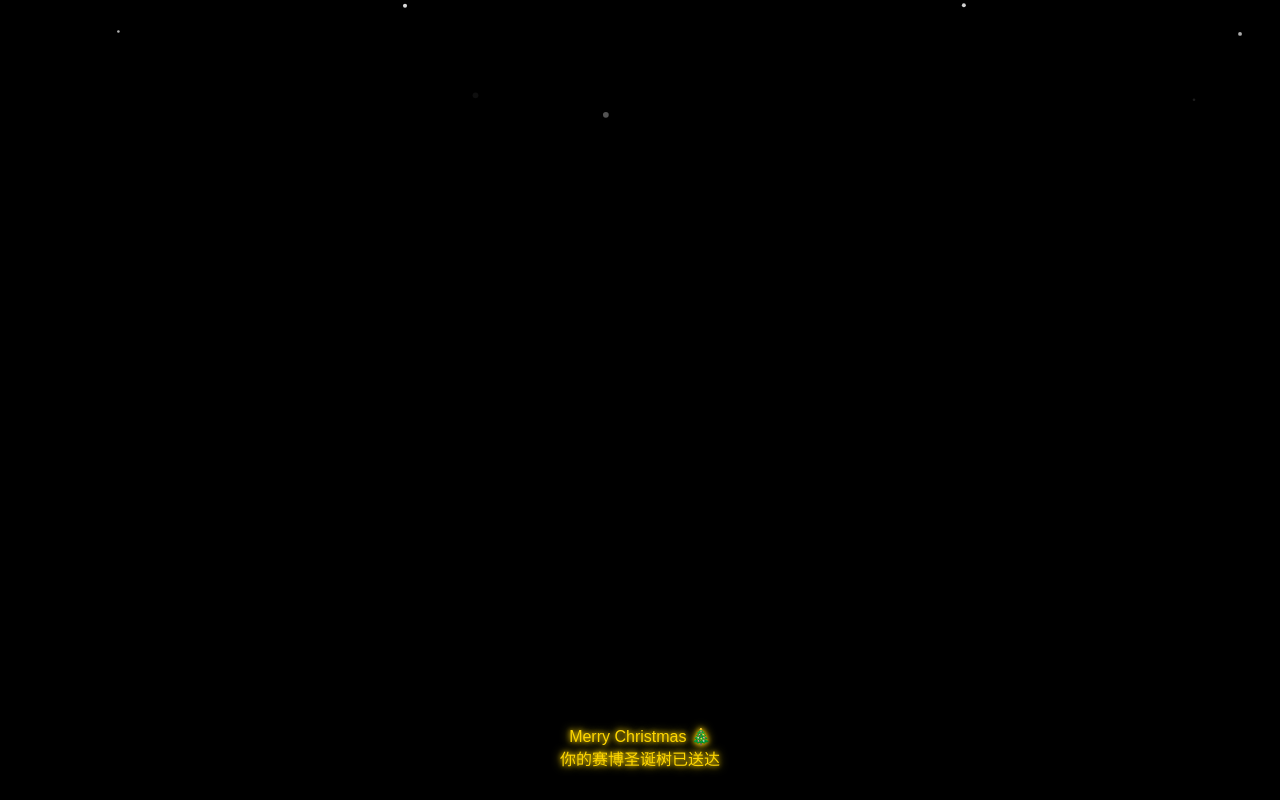
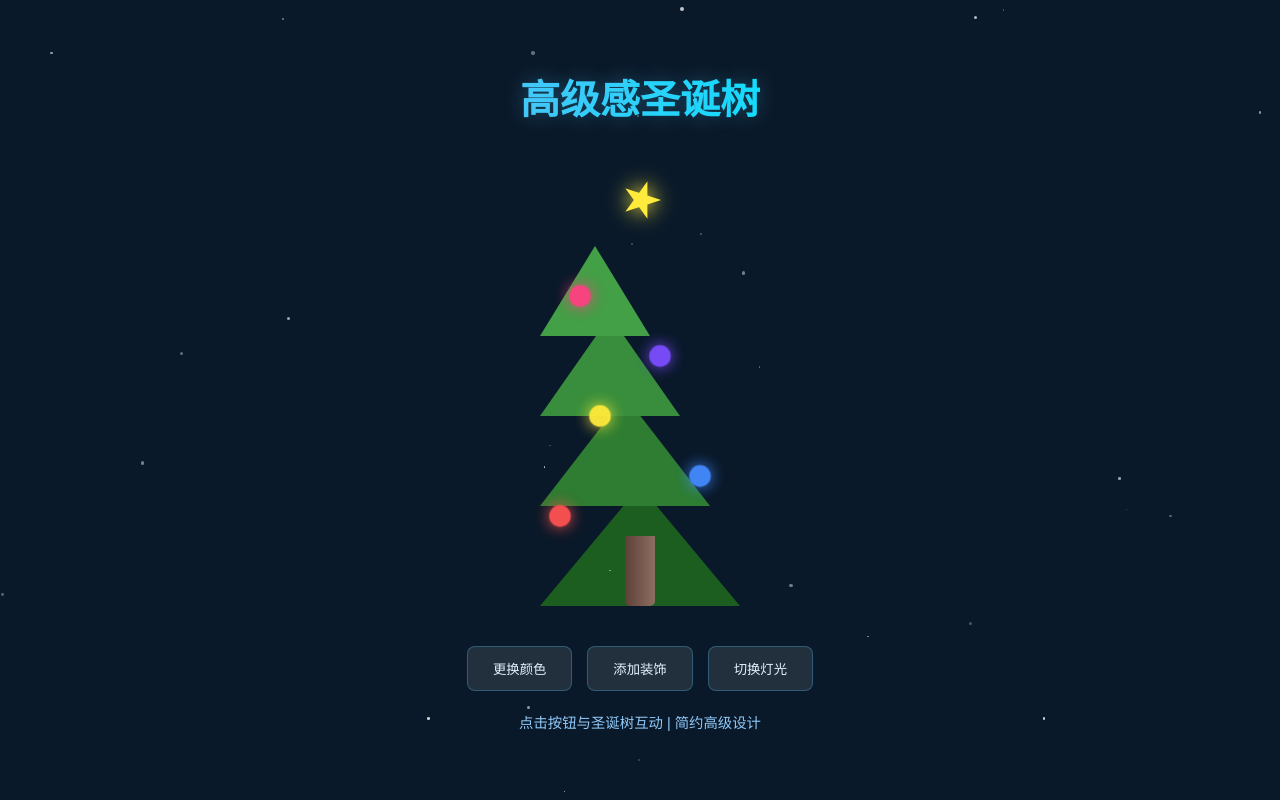
Before and after one commit to 13278686986/satuo, a plain HTML site: page index.html in a window 1280 px wide. Drawn offline with Linux system fonts and the light colour scheme.

Commit message:
Update index.html

```diff
--- a/index.html
+++ b/index.html
@@ -2,184 +2,289 @@
 <html lang="zh-CN">
 <head>
     <meta charset="UTF-8">
-    <meta name="viewport" content="width=device-width, initial-scale=1.0, user-scalable=no">
-    <title>赛博圣诞树</title>
+    <meta name="viewport" content="width=device-width, initial-scale=1.0">
+    <title>简洁高级感圣诞树</title>
     <style>
-        * {
-            margin: 0;
-            padding: 0;
-            box-sizing: border-box;
-        }
+        * { margin: 0; padding: 0; box-sizing: border-box; }
+
         body {
-            background: #000;
-            overflow: hidden;
-            height: 100vh;
             display: flex;
             justify-content: center;
             align-items: center;
+            min-height: 100vh;
+            background: #0a1929;
+            color: #e3f2fd;
+            font-family: 'Arial', sans-serif;
+            overflow: hidden;
         }
-        #christmas-tree {
-            width: 100vw;
-            height: 100vh;
+
+        .container {
+            text-align: center;
+            padding: 20px;
         }
-        .text {
+
+        h1 {
+            margin-bottom: 30px;
+            font-size: 2.5rem;
+            background: linear-gradient(90deg, #4fc3f7, #00e5ff);
+            -webkit-background-clip: text;
+            background-clip: text;
+            color: transparent;
+            text-shadow: 0 0 20px rgba(79, 195, 247, 0.3);
+        }
+
+        .tree {
+            position: relative;
+            width: 300px;
+            height: 450px;
+            margin: 0 auto 40px;
+        }
+
+        /* 树枝 */
+        .branch {
             position: absolute;
-            bottom: 30px;
-            color: #ffd700;
-            font-family: Arial, sans-serif;
-            font-size: 16px;
-            text-align: center;
-            width: 100%;
-            text-shadow: 0 0 5px #ffd700, 0 0 10px #ffd700;
+            width: 0;
+            height: 0;
+            border-left: 100px solid transparent;
+            border-right: 100px solid transparent;
+            border-bottom: 120px solid;
+            bottom: 0;
+            left: 50px;
+            border-bottom-color: #1b5e20;
+        }
+
+        .branch:nth-child(2) {
+            bottom: 100px;
+            border-left-width: 85px;
+            border-right-width: 85px;
+            border-bottom-width: 110px;
+            border-bottom-color: #2e7d32;
+        }
+
+        .branch:nth-child(3) {
+            bottom: 190px;
+            border-left-width: 70px;
+            border-right-width: 70px;
+            border-bottom-width: 100px;
+            border-bottom-color: #388e3c;
+        }
+
+        .branch:nth-child(4) {
+            bottom: 270px;
+            border-left-width: 55px;
+            border-right-width: 55px;
+            border-bottom-width: 90px;
+            border-bottom-color: #43a047;
+        }
+
+        /* 树干 */
+        .trunk {
+            position: absolute;
+            width: 30px;
+            height: 70px;
+            background: linear-gradient(to right, #5d4037 0%, #8d6e63 100%);
+            bottom: 0;
+            left: 135px;
+            border-radius: 0 0 5px 5px;
+        }
+
+        /* 星星 */
+        .star {
+            position: absolute;
+            top: 15px;
+            left: 135px;
+            color: #ffeb3b;
+            font-size: 40px;
+            text-shadow: 0 0 20px #ffeb3b;
+            animation: rotate 4s linear infinite;
+        }
+
+        @keyframes rotate {
+            0% { transform: rotate(0); }
+            100% { transform: rotate(360deg); }
+        }
+
+        /* 装饰球 */
+        .ornament {
+            position: absolute;
+            width: 20px;
+            height: 20px;
+            border-radius: 50%;
+            box-shadow: 0 0 10px currentColor;
+            animation: glow 2s infinite alternate;
+        }
+
+        @keyframes glow {
+            0% { opacity: 0.8; transform: scale(1); }
+            100% { opacity: 1; transform: scale(1.1); }
+        }
+
+        /* 控制按钮 */
+        .controls {
+            display: flex;
+            justify-content: center;
+            gap: 15px;
+            margin-top: 20px;
+        }
+
+        button {
+            padding: 12px 25px;
+            background: rgba(255, 255, 255, 0.1);
+            border: 1px solid rgba(79, 195, 247, 0.3);
+            color: #e3f2fd;
+            border-radius: 8px;
+            cursor: pointer;
+            transition: all 0.3s;
+            font-weight: 500;
+        }
+
+        button:hover {
+            background: rgba(79, 195, 247, 0.2);
+            transform: translateY(-3px);
+            box-shadow: 0 5px 15px rgba(79, 195, 247, 0.2);
+        }
+
+        .info {
+            margin-top: 20px;
+            color: #90caf9;
+            font-size: 0.9rem;
         }
     </style>
 </head>
 <body>
-    <canvas id="christmas-tree"></canvas>
-    <div class="text">Merry Christmas 🎄<br>你的赛博圣诞树已送达</div>
+    <div class="container">
+        <h1>高级感圣诞树</h1>
+
+        <div class="tree" id="tree">
+            <div class="branch"></div>
+            <div class="branch"></div>
+            <div class="branch"></div>
+            <div class="branch"></div>
+            <div class="trunk"></div>
+            <div class="star">★</div>
+            <!-- 装饰球将通过JS动态添加 -->
+        </div>
+
+        <div class="controls">
+            <button id="changeColor">更换颜色</button>
+            <button id="addOrnament">添加装饰</button>
+            <button id="toggleLights">切换灯光</button>
+        </div>
+
+        <p class="info">点击按钮与圣诞树互动 | 简约高级设计</p >
+    </div>
 
     <script>
-        const canvas = document.getElementById('christmas-tree');
-        const ctx = canvas.getContext('2d');
+        document.addEventListener('DOMContentLoaded', function() {
+            const tree = document.getElementById('tree');
+            const changeColorBtn = document.getElementById('changeColor');
+            const addOrnamentBtn = document.getElementById('addOrnament');
+            const toggleLightsBtn = document.getElementById('toggleLights');
+            const branches = document.querySelectorAll('.branch');
 
-        // 适配屏幕尺寸
-        function resizeCanvas() {
-            canvas.width = window.innerWidth;
-            canvas.height = window.innerHeight;
-        }
-        resizeCanvas();
-        window.addEventListener('resize', resizeCanvas);
+            let lightsOn = true;
+            let currentColorScheme = 0;
+            const colorSchemes = [
+                ['#1b5e20', '#2e7d32', '#388e3c', '#43a047'], // 绿色
+                ['#01579b', '#0277bd', '#0288d1', '#039be5'], // 蓝色
+                ['#4a148c', '#6a1b9a', '#7b1fa2', '#8e24aa'], // 紫色
+                ['#bf360c', '#d84315', '#e64a19', '#f4511e']  // 橙色
+            ];
 
-        // 粒子类
-        class Particle {
-            constructor(x, y, color, size, vx, vy) {
-                this.x = x;
-                this.y = y;
-                this.color = color;
-                this.size = size;
-                this.vx = vx;
-                this.vy = vy;
-                this.alpha = 1;
-                this.decay = 0.008 + Math.random() * 0.012;
+            // 初始添加装饰球
+            addDecoration(60, 80, '#ff5252');
+            addDecoration(200, 120, '#448aff');
+            addDecoration(100, 180, '#ffeb3b');
+            addDecoration(160, 240, '#7c4dff');
+            addDecoration(80, 300, '#ff4081');
+
+            // 添加装饰球函数
+            function addDecoration(left, bottom, color) {
+                const ornament = document.createElement('div');
+                ornament.className = 'ornament';
+                ornament.style.left = left + 'px';
+                ornament.style.bottom = bottom + 'px';
+                ornament.style.backgroundColor = color;
+                ornament.style.boxShadow = `0 0 15px ${color}`;
+                tree.appendChild(ornament);
+
+                // 点击装饰球放大
+                ornament.addEventListener('click', function() {
+                    this.style.transform = 'scale(1.5)';
+                    setTimeout(() => {
+                        this.style.transform = 'scale(1.1)';
+                    }, 300);
+                });
             }
 
-            update() {
-                this.x += this.vx;
-                this.y += this.vy;
-                this.alpha -= this.decay;
+            // 更换颜色主题
+            changeColorBtn.addEventListener('click', function() {
+                currentColorScheme = (currentColorScheme + 1) % colorSchemes.length;
+                const colors = colorSchemes[currentColorScheme];
+
+                branches.forEach((branch, index) => {
+                    branch.style.borderBottomColor = colors[index];
+                });
+
+                // 更新按钮文本
+                const colorNames = ['绿色', '蓝色', '紫色', '橙色'];
+                changeColorBtn.textContent = `更换颜色 (${colorNames[currentColorScheme]})`;
+            });
+
+            // 添加随机装饰球
+            addOrnamentBtn.addEventListener('click', function() {
+                const colors = ['#ff5252', '#448aff', '#ffeb3b', '#7c4dff', '#ff4081', '#69f0ae'];
+                const randomColor = colors[Math.floor(Math.random() * colors.length)];
+                const randomLeft = Math.floor(Math.random() * 250) + 25;
+                const randomBottom = Math.floor(Math.random() * 350) + 50;
+
+                addDecoration(randomLeft, randomBottom, randomColor);
+            });
+
+            // 切换灯光
+            toggleLightsBtn.addEventListener('click', function() {
+                lightsOn = !lightsOn;
+                const ornaments = document.querySelectorAll('.ornament');
+
+                if (lightsOn) {
+                    ornaments.forEach(ornament => {
+                        ornament.style.animationPlayState = 'running';
+                        ornament.style.opacity = '1';
+                    });
+                    toggleLightsBtn.textContent = '关闭灯光';
+                } else {
+                    ornaments.forEach(ornament => {
+                        ornament.style.animationPlayState = 'paused';
+                        ornament.style.opacity = '0.5';
+                    });
+                    toggleLightsBtn.textContent = '开启灯光';
+                }
+            });
+
+            // 添加一些背景星星
+            for (let i = 0; i < 30; i++) {
+                const star = document.createElement('div');
+                star.style.position = 'absolute';
+                star.style.width = Math.random() * 3 + 1 + 'px';
+                star.style.height = star.style.width;
+                star.style.backgroundColor = '#ffffff';
+                star.style.borderRadius = '50%';
+                star.style.left = Math.random() * 100 + 'vw';
+                star.style.top = Math.random() * 100 + 'vh';
+                star.style.opacity = Math.random() * 0.7 + 0.3;
+                document.body.appendChild(star);
+
+                // 星星闪烁动画
+                star.animate([
+                    { opacity: star.style.opacity },
+                    { opacity: 0.2 },
+                    { opacity: star.style.opacity }
+                ], {
+                    duration: Math.random() * 2000 + 1000,
+                    iterations: Infinity
+                });
             }
-
-            draw() {
-                ctx.save();
-                ctx.globalAlpha = this.alpha;
-                ctx.fillStyle = this.color;
-                ctx.beginPath();
-                ctx.arc(this.x, this.y, this.size, 0, Math.PI * 2);
-                ctx.fill();
-                ctx.restore();
-            }
-        }
-
-        let particles = [];
-        const centerX = canvas.width / 2;
-        const centerY = canvas.height * 0.7;
-        const colors = ['#00ff00', '#ff0000', '#0000ff', '#ffff00', '#ff69b4', '#ffffff'];
-        const starColor = '#ffd700';
-
-        // 创建圣诞树主体
-        function createTree() {
-            // 树的层数
-            const layers = 8;
-            let layerWidth = canvas.width * 0.3;
-            const layerHeight = 30;
-
-            for (let i = 0; i < layers; i++) {
-                const y = centerY - i * layerHeight;
-                const startX = centerX - layerWidth / 2;
-
-                // 生成每层粒子
-                for (let j = 0; j < 60; j++) {
-                    const x = startX + Math.random() * layerWidth;
-                    const color = colors[Math.floor(Math.random() * colors.length)];
-                    const size = 1 + Math.random() * 2;
-                    const vx = (Math.random() - 0.5) * 0.3;
-                    const vy = (Math.random() - 0.5) * 0.3;
-                    particles.push(new Particle(x, y, color, size, vx, vy));
-                }
-
-                // 每层宽度递减
-                layerWidth *= 0.8;
-
-                // 随机添加装饰球
-                if (i % 2 === 0) {
-                    const ballX = centerX + (Math.random() - 0.5) * layerWidth * 1.2;
-                    const ballY = y - Math.random() * layerHeight;
-                    const ballColor = colors[Math.floor(Math.random() * colors.length)];
-                    particles.push(new Particle(ballX, ballY, ballColor, 4 + Math.random() * 3, 0, 0));
-                }
-            }
-
-            // 树顶星星
-            createStar(centerX, centerY - layers * layerHeight - 10);
-
-            // 树干
-            const trunkWidth = canvas.width * 0.05;
-            const trunkHeight = canvas.height * 0.1;
-            for (let k = 0; k < 30; k++) {
-                const x = centerX - trunkWidth / 2 + Math.random() * trunkWidth;
-                const y = centerY + Math.random() * trunkHeight;
-                particles.push(new Particle(x, y, '#8b4513', 2 + Math.random() * 1, 0, 0));
-            }
-        }
-
-        // 创建树顶星星
-        function createStar(x, y) {
-            for (let i = 0; i < 30; i++) {
-                const angle = Math.random() * Math.PI * 2;
-                const distance = Math.random() * 15;
-                const sx = x + Math.cos(angle) * distance;
-                const sy = y + Math.sin(angle) * distance;
-                particles.push(new Particle(sx, sy, starColor, 1.5 + Math.random() * 1, 0, 0));
-            }
-        }
-
-        // 生成雪花
-        function createSnow() {
-            const x = Math.random() * canvas.width;
-            const y = -10;
-            const size = 1 + Math.random() * 2;
-            const vx = (Math.random() - 0.5) * 0.5;
-            const vy = 1 + Math.random() * 1.5;
-            particles.push(new Particle(x, y, '#ffffff', size, vx, vy));
-        }
-
-        // 动画循环
-        function animate() {
-            ctx.clearRect(0, 0, canvas.width, canvas.height);
-
-            // 随机生成雪花
-            if (Math.random() < 0.1) {
-                createSnow();
-            }
-
-            // 更新并绘制粒子
-            for (let i = particles.length - 1; i >= 0; i--) {
-                const p = particles[i];
-                p.update();
-                p.draw();
-
-                // 移除透明粒子
-                if (p.alpha <= 0) {
-                    particles.splice(i, 1);
-                }
-            }
-
-            requestAnimationFrame(animate);
-        }
-
-        // 初始化
-        createTree();
-        animate();
+        });
     </script>
 </body>
 </html>
```
